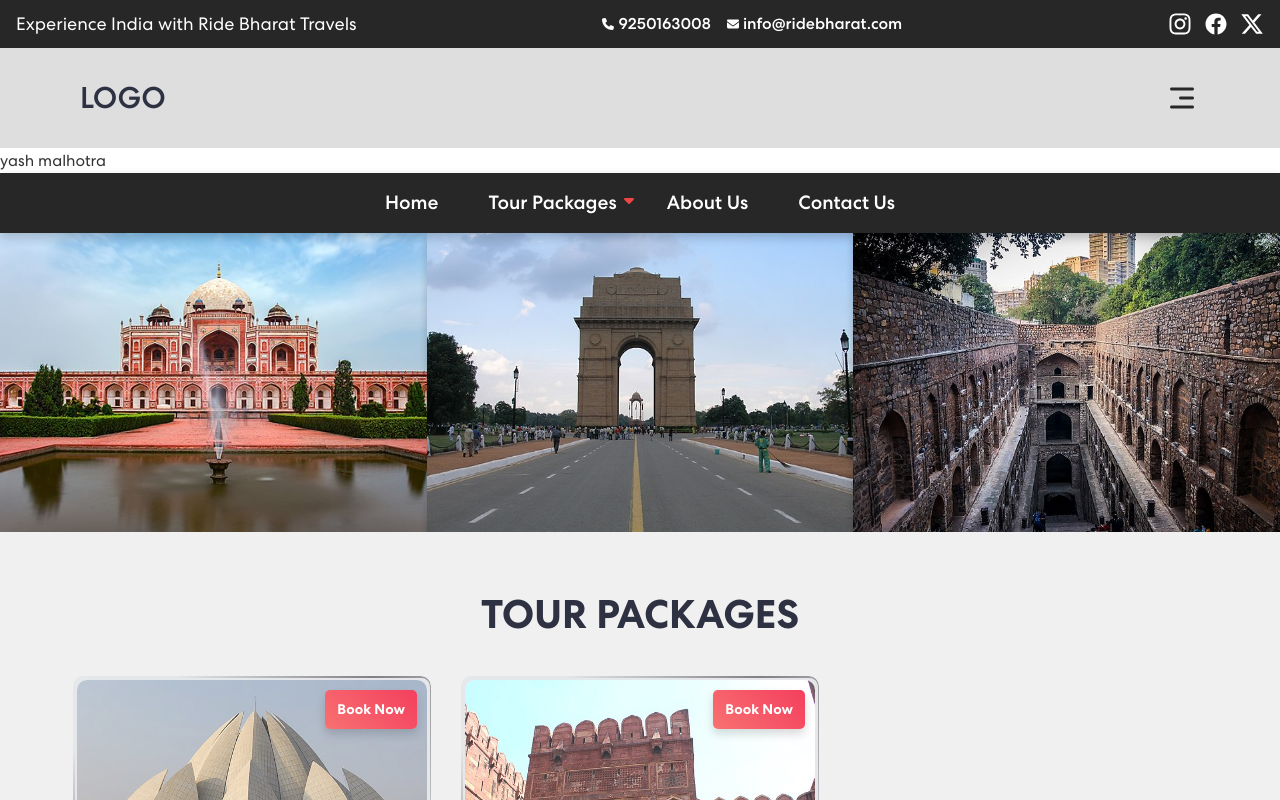
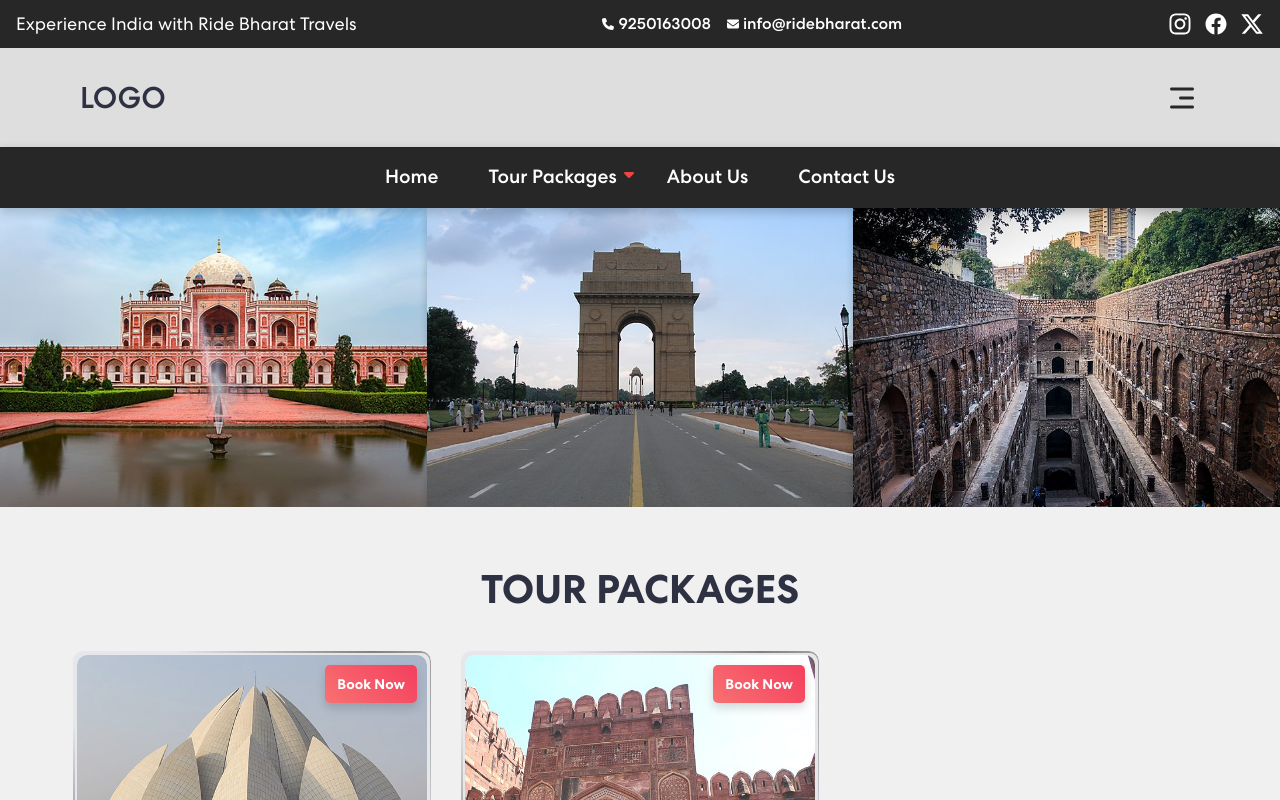
Before and after one commit to yasmalhotraa/ride-bharat-travels, a React (Vite) app: page / in a window 1280 px wide. Shown: the top 800 px of the page. Built offline with nearby package versions, Linux system fonts and the light colour scheme.

Commit message:
revert changes

```diff
--- a/src/main.jsx
+++ b/src/main.jsx
@@ -16,7 +16,6 @@ function Layout() {
   return (
     <>
       <Header />
-      <p>yash malhotra</p>
       <Outlet /> {/* Dynamically renders the current route */}
       <Footer />
     </>
```
